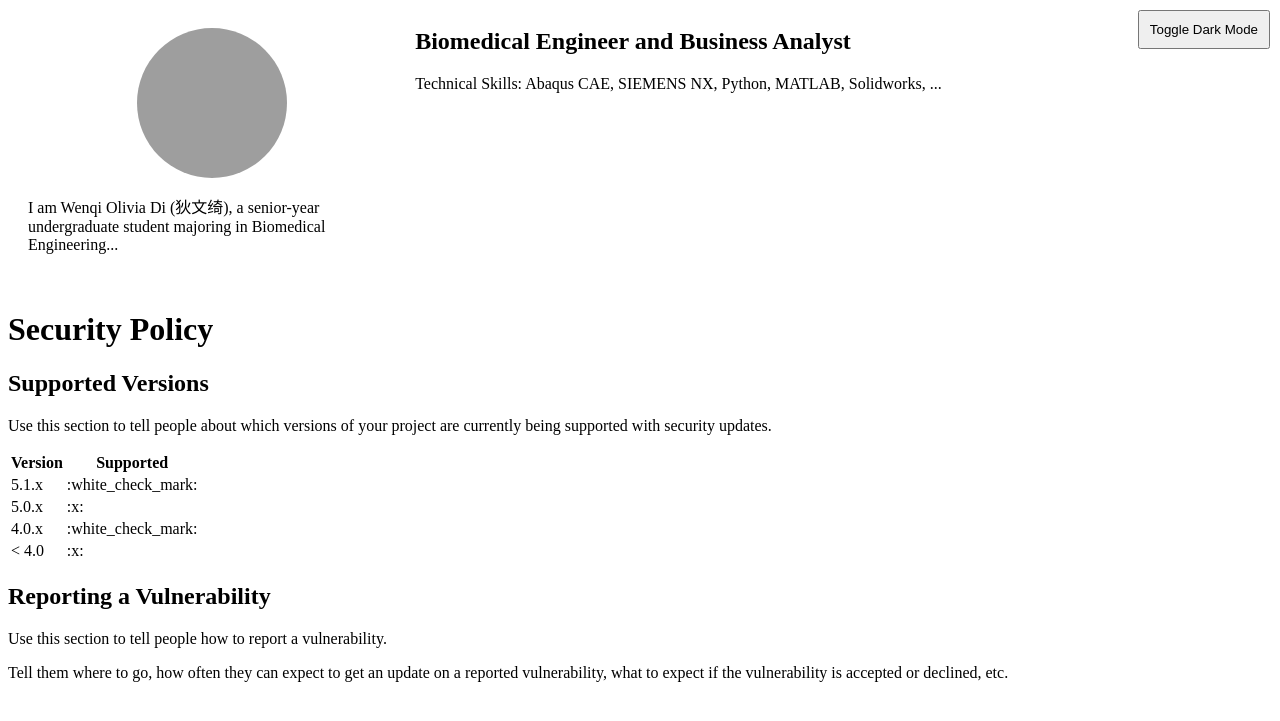
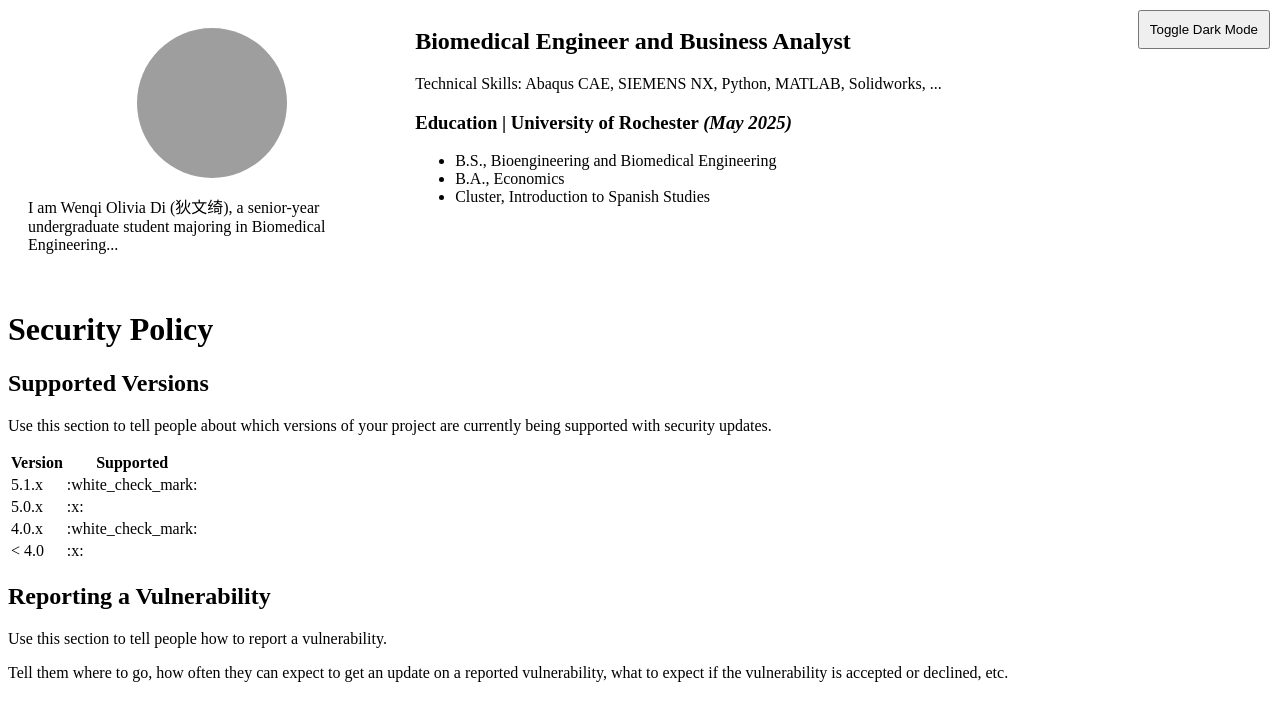
Before and after one commit to wenqioliviadi/wenqioliviadi.github.io, a Jekyll site: the page built from SECURITY.md, in a window 1280 px wide. Shown: the top 721 px of the page. Built offline with Jekyll 4.4.1, drawn with Linux system fonts in a browser that asks for light colours; our own code applies the rules of GitHub Pages for plain Markdown files; grey boxes are pictures that could not be loaded.

Commit message:
Update default.html

```diff
--- a/_layouts/default.html
+++ b/_layouts/default.html
@@ -10,19 +10,26 @@
   <div class="content">
     <div class="sidebar">
       <img src="/images/Wenqi_circle.png" alt="Wenqi Di">
-      <p>I am Wenqi Olivia Di (狄文绮), a senior-year undergraduate student majoring in Biomedical Engineering...</p>
+      <p>
+        I am Wenqi Olivia Di (狄文绮), a senior-year undergraduate student majoring in Biomedical Engineering...
+      </p>
     </div>
 
     <div class="main-content">
       <h2>Biomedical Engineer and Business Analyst</h2>
       <p>Technical Skills: Abaqus CAE, SIEMENS NX, Python, MATLAB, Solidworks, ...</p>
+
+      <h3>Education | University of Rochester <em>(May 2025)</em></h3>
+      <ul>
+        <li>B.S., Bioengineering and Biomedical Engineering</li>
+        <li>B.A., Economics</li>
+        <li>Cluster, Introduction to Spanish Studies</li>
+      </ul>
     </div>
   </div>
 
-  <!-- Inject content dynamically from Jekyll -->
   {{ content }}
 
-  <!-- Include JavaScript for theme toggling -->
   <script src="/assets/js/theme-toggle.js"></script>
 </body>
 </html>
```
